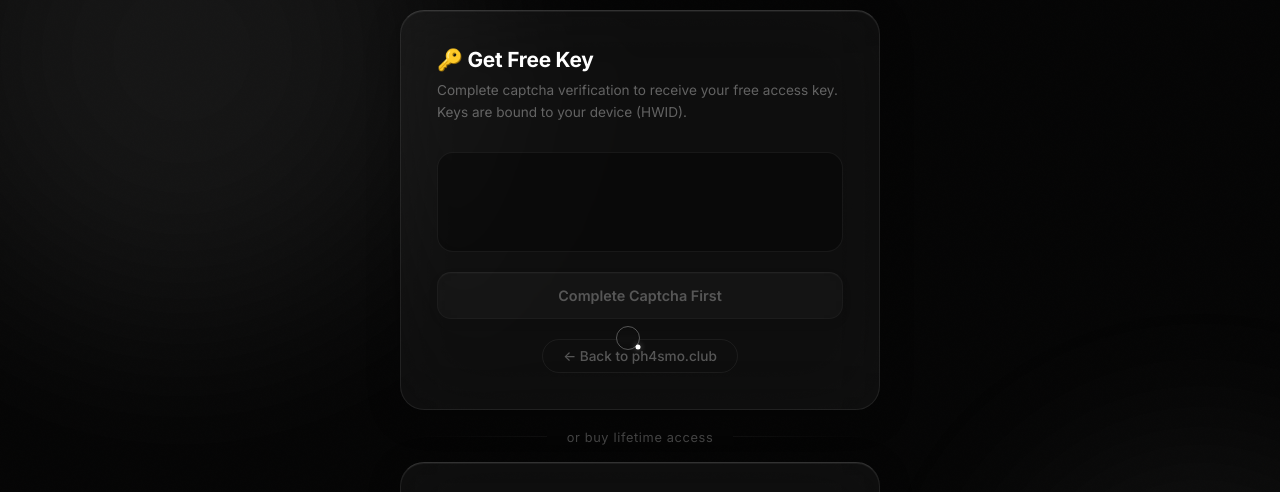
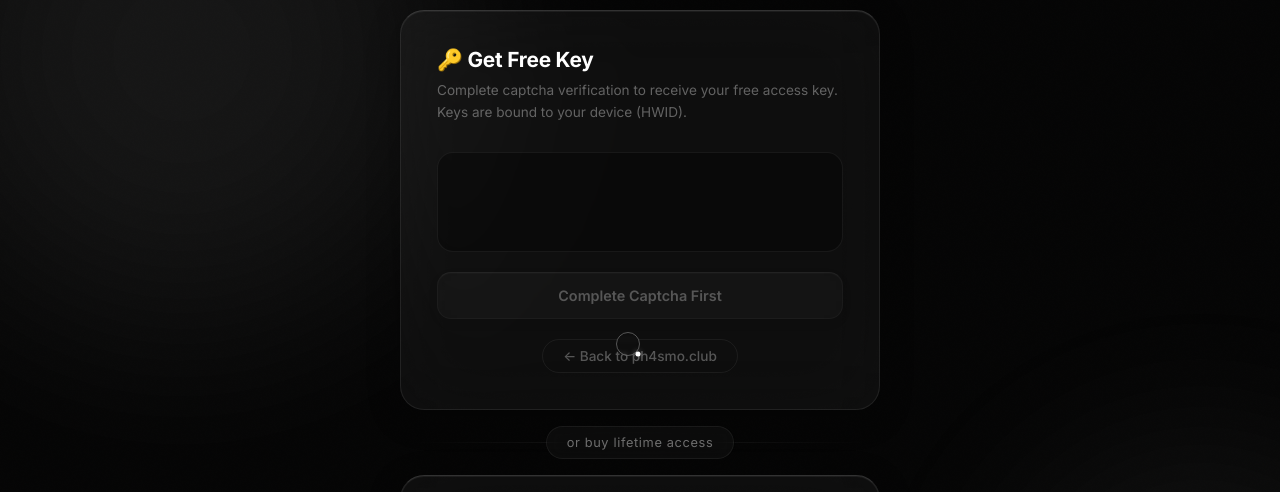
Before and after one commit to phasmoblade/ph4smo-api-system, a website: page public/getkey.html in a window 1280 px wide. Shown: the part 77-569 px from the top of the page. Drawn offline with Linux system fonts and the light colour scheme; no server answers.

Commit message:
Add files via upload

```diff
--- a/api/checkkey.js
+++ b/api/checkkey.js
@@ -121,6 +121,7 @@ export default async function handler(req, res) {
             expiresIn: expiresIn,
             lifetime:  data.expires === null,
             premium:   data.premium || false,
+            username:  data.username || null,
         })));
 
     } catch (err) {
--- a/public/getkey.html
+++ b/public/getkey.html
@@ -210,11 +210,15 @@
         .divider-text {
             position: relative;
             display: inline-block;
-            background: #050505;
-            padding: 0 20px;
-            color: rgba(255,255,255,0.25);
+            background: rgba(255, 255, 255, 0.03);
+            backdrop-filter: blur(10px);
+            -webkit-backdrop-filter: blur(10px);
+            padding: 8px 20px;
+            color: rgba(255,255,255,0.4);
             font-size: 0.8rem;
             letter-spacing: 0.05em;
+            border-radius: 100px;
+            border: 1px solid rgba(255,255,255,0.06);
         }
 
         .card {
@@ -475,45 +479,153 @@
         async function detectRegionAndSetPrice() {
             const priceEl = document.getElementById('lifetimePrice');
 
+            // Price configuration by region
+            const prices = {
+                RU: { amount: '249₽', currency: 'RUB' },
+                US: { amount: '$2.49', currency: 'USD' },
+                CA: { amount: '$2.49', currency: 'USD' },
+                AU: { amount: '$2.49', currency: 'USD' },
+                GB: { amount: '£1.99', currency: 'GBP' },
+                UK: { amount: '£1.99', currency: 'GBP' },
+                // EU countries
+                AT: { amount: '2.49€', currency: 'EUR' },
+                BE: { amount: '2.49€', currency: 'EUR' },
+                BG: { amount: '2.49€', currency: 'EUR' },
+                HR: { amount: '2.49€', currency: 'EUR' },
+                CY: { amount: '2.49€', currency: 'EUR' },
+                CZ: { amount: '2.49€', currency: 'EUR' },
+                DK: { amount: '2.49€', currency: 'EUR' },
+                EE: { amount: '2.49€', currency: 'EUR' },
+                FI: { amount: '2.49€', currency: 'EUR' },
+                FR: { amount: '2.49€', currency: 'EUR' },
+                DE: { amount: '2.49€', currency: 'EUR' },
+                GR: { amount: '2.49€', currency: 'EUR' },
+                HU: { amount: '2.49€', currency: 'EUR' },
+                IE: { amount: '2.49€', currency: 'EUR' },
+                IT: { amount: '2.49€', currency: 'EUR' },
+                LV: { amount: '2.49€', currency: 'EUR' },
+                LT: { amount: '2.49€', currency: 'EUR' },
+                LU: { amount: '2.49€', currency: 'EUR' },
+                MT: { amount: '2.49€', currency: 'EUR' },
+                NL: { amount: '2.49€', currency: 'EUR' },
+                PL: { amount: '2.49€', currency: 'EUR' },
+                PT: { amount: '2.49€', currency: 'EUR' },
+                RO: { amount: '2.49€', currency: 'EUR' },
+                SK: { amount: '2.49€', currency: 'EUR' },
+                SI: { amount: '2.49€', currency: 'EUR' },
+                ES: { amount: '2.49€', currency: 'EUR' },
+                SE: { amount: '2.49€', currency: 'EUR' },
+                // CIS countries
+                BY: { amount: '249₽', currency: 'RUB' },
+                KZ: { amount: '249₽', currency: 'RUB' },
+                UA: { amount: '99₴', currency: 'UAH' },
+                // Asia
+                JP: { amount: '¥370', currency: 'JPY' },
+                CN: { amount: '¥18', currency: 'CNY' },
+                KR: { amount: '₩3,300', currency: 'KRW' },
+                IN: { amount: '₹210', currency: 'INR' },
+                // Default
+                DEFAULT: { amount: '$2.49', currency: 'USD' }
+            };
+
             try {
-                // Check browser language first
-                const browserLang = navigator.language || navigator.userLanguage;
+                // Try IP-based detection first (most accurate)
+                const controller = new AbortController();
+                const timeoutId = setTimeout(() => controller.abort(), 3000);
+
+                const response = await fetch('https://ipapi.co/json/', {
+                    signal: controller.signal
+                });
+                clearTimeout(timeoutId);
+
+                const data = await response.json();
+                const country = data.country_code;
+
+                if (prices[country]) {
+                    priceEl.textContent = prices[country].amount;
+                    return;
+                }
+            } catch (error) {
+                console.log('IP detection failed, using fallback');
+            }
+
+            // Fallback: timezone and language detection
+            try {
                 const timezone = Intl.DateTimeFormat().resolvedOptions().timeZone;
+                const browserLang = navigator.language || navigator.userLanguage || '';
 
-                // If browser language is Russian or timezone is in Russia
-                if (browserLang.startsWith('ru') || timezone.includes('Moscow') || timezone.includes('Europe/Moscow')) {
-                    priceEl.textContent = '249₽';
+                // Russia by timezone or language
+                if (timezone.includes('Moscow') ||
+                    timezone.includes('St_Petersburg') ||
+                    timezone.includes('Volgograd') ||
+                    timezone.includes('Samara') ||
+                    timezone.includes('Yekaterinburg') ||
+                    timezone.includes('Omsk') ||
+                    timezone.includes('Novosibirsk') ||
+                    timezone.includes('Krasnoyarsk') ||
+                    timezone.includes('Irkutsk') ||
+                    timezone.includes('Yakutsk') ||
+                    timezone.includes('Vladivostok') ||
+                    timezone.includes('Magadan') ||
+                    timezone.includes('Kamchatka') ||
+                    browserLang.toLowerCase().startsWith('ru')) {
+                    priceEl.textContent = prices.RU.amount;
                     return;
                 }
 
-                // Try IP detection
-                const response = await fetch('https://ipapi.co/json/', { timeout: 3000 });
-                const data = await response.json();
-                const country = data.country_code;
+                // Ukraine by timezone or language
+                if (timezone.includes('Kiev') ||
+                    timezone.includes('Kyiv') ||
+                    browserLang.toLowerCase().startsWith('uk')) {
+                    priceEl.textContent = prices.UA.amount;
+                    return;
+                }
 
-                // EU countries
-                const euCountries = ['AT', 'BE', 'BG', 'HR', 'CY', 'CZ', 'DK', 'EE', 'FI', 'FR', 'DE', 'GR', 'HU', 'IE', 'IT', 'LV', 'LT', 'LU', 'MT', 'NL', 'PL', 'PT', 'RO', 'SK', 'SI', 'ES', 'SE'];
+                // Japan
+                if (timezone.includes('Tokyo') || browserLang.toLowerCase().startsWith('ja')) {
+                    priceEl.textContent = prices.JP.amount;
+                    return;
+                }
 
-                if (country === 'RU') {
-                    priceEl.textContent = '249₽';
-                } else if (euCountries.includes(country)) {
-                    priceEl.textContent = '2.49€';
-                } else {
-                    priceEl.textContent = '$2.49';
+                // China
+                if (timezone.includes('Shanghai') ||
+                    timezone.includes('Beijing') ||
+                    timezone.includes('Chongqing') ||
+                    browserLang.toLowerCase().startsWith('zh')) {
+                    priceEl.textContent = prices.CN.amount;
+                    return;
                 }
-            } catch (error) {
-                console.error('Failed to detect region:', error);
 
-                // Fallback: check browser language again
-                const browserLang = navigator.language || navigator.userLanguage;
-                if (browserLang.startsWith('ru')) {
-                    priceEl.textContent = '249₽';
-                } else if (browserLang.startsWith('de') || browserLang.startsWith('fr') || browserLang.startsWith('es') || browserLang.startsWith('it')) {
-                    priceEl.textContent = '2.49€';
-                } else {
-                    priceEl.textContent = '$2.49';
+                // India
+                if (timezone.includes('Kolkata') ||
+                    timezone.includes('Mumbai') ||
+                    timezone.includes('Delhi') ||
+                    browserLang.toLowerCase().startsWith('hi') ||
+                    browserLang.toLowerCase().startsWith('en-in')) {
+                    priceEl.textContent = prices.IN.amount;
+                    return;
                 }
+
+                // EU by language
+                const euLangs = ['de', 'fr', 'es', 'it', 'pt', 'nl', 'pl', 'cs', 'sk', 'hu', 'ro', 'bg', 'hr', 'sl', 'et', 'lv', 'lt', 'mt', 'sv', 'da', 'fi', 'el'];
+                const langPrefix = browserLang.toLowerCase().split('-')[0];
+                if (euLangs.includes(langPrefix)) {
+                    priceEl.textContent = prices.DE.amount;
+                    return;
+                }
+
+                // UK
+                if (browserLang.toLowerCase().startsWith('en-gb') || timezone.includes('London')) {
+                    priceEl.textContent = prices.GB.amount;
+                    return;
+                }
+
+            } catch (e) {
+                console.log('Timezone detection failed');
             }
+
+            // Final fallback: default USD
+            priceEl.textContent = prices.DEFAULT.amount;
         }
 
         // Call on page load
```
